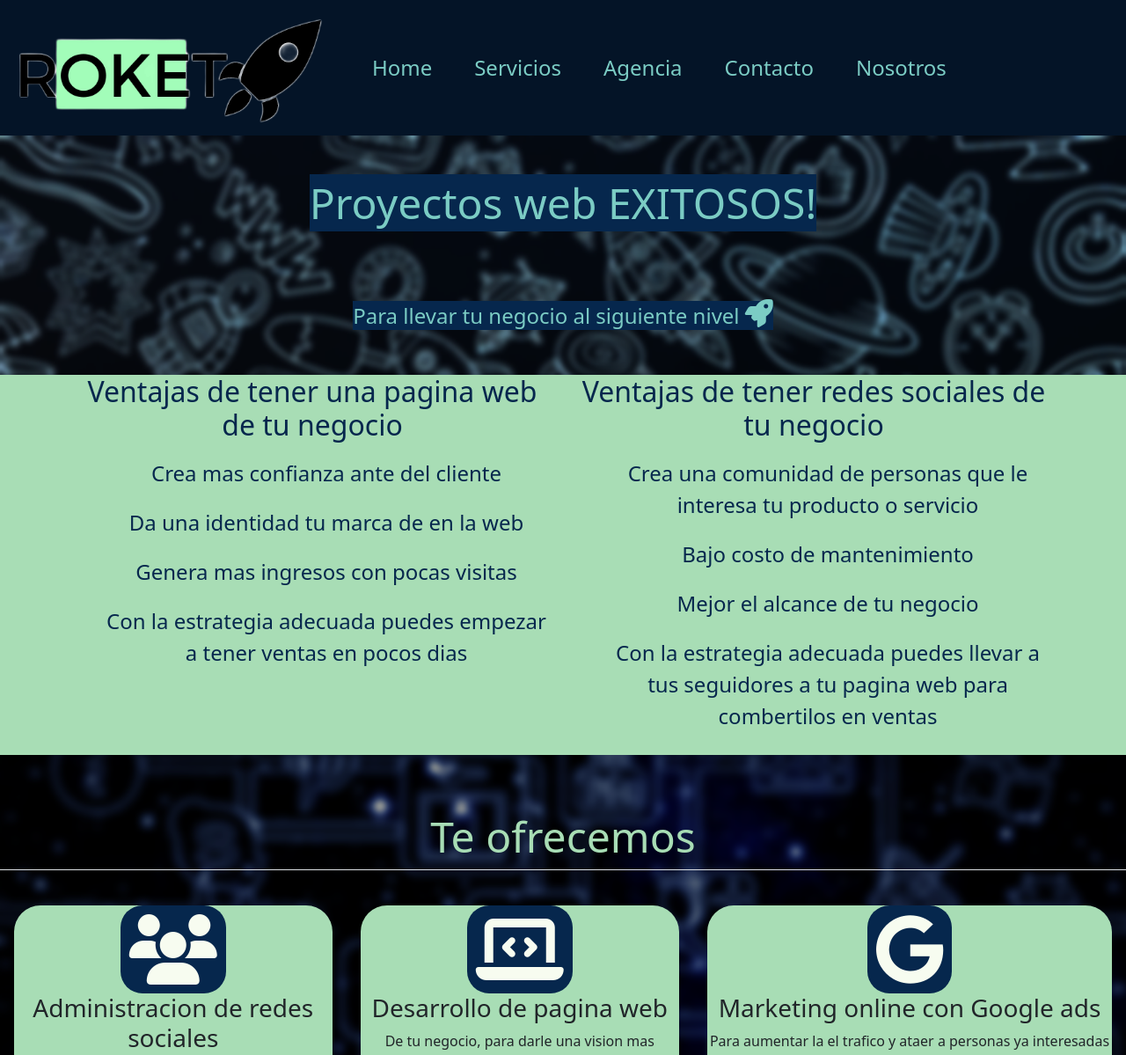
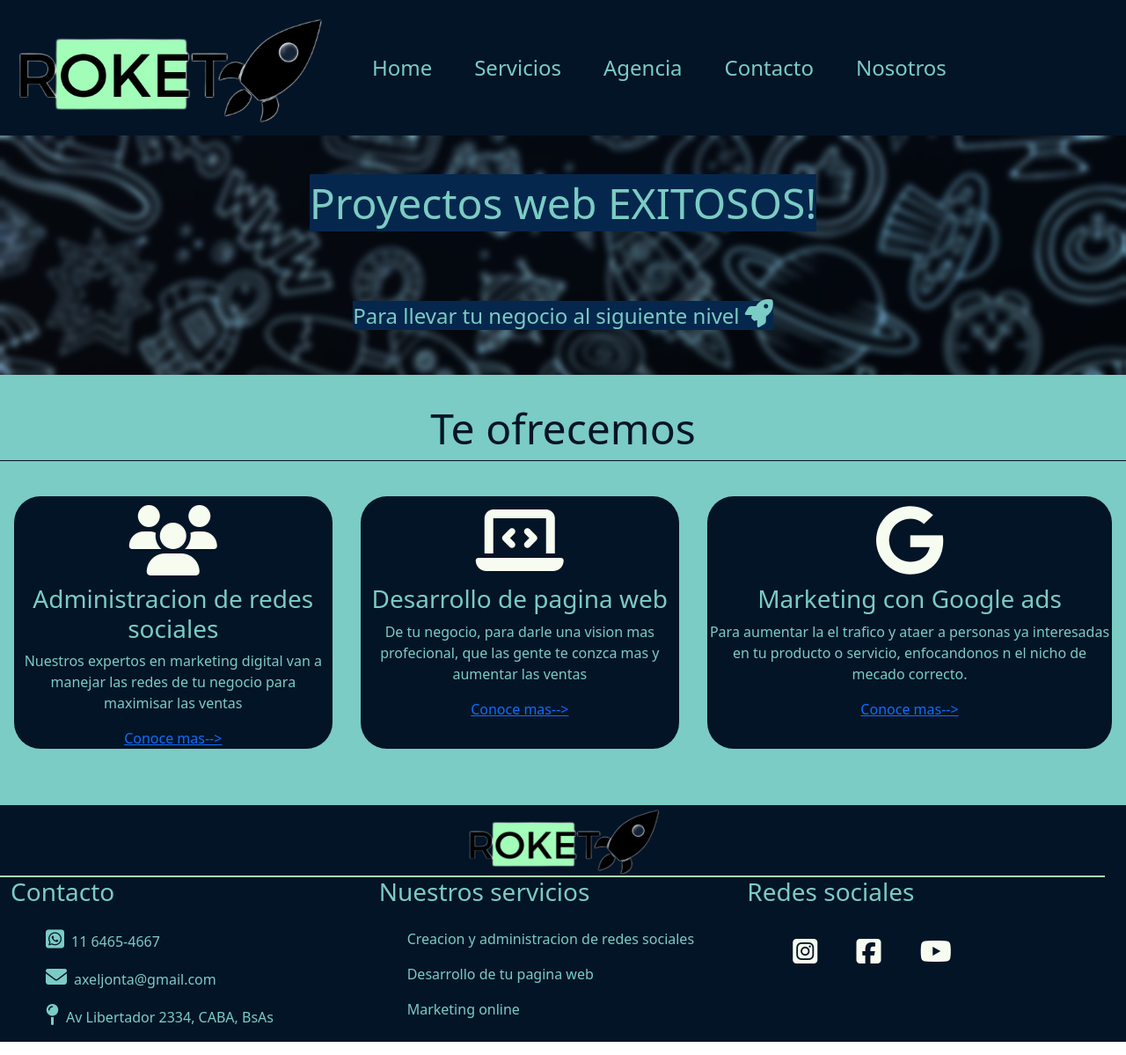
Before and after one commit to Axeljonta/ProyectoFinalWeb, a website: page index.html in a window 1280 px wide. Shown: the top 1199 px of the page at 88% size. Drawn offline with nearby package versions, Linux system fonts and the light colour scheme.

Commit message:
cambio index

```diff
--- a/index.html
+++ b/index.html
@@ -56,36 +56,9 @@
           </div>
         </div>
     </section>
-    </section>
-    <section class="ventajas" >
-      <div class="container">
-      <div class="row "><!--esta mierda me genera scroll sobre el eje x y no puedo solucionalo ayuda:)-->
-        <article class="ventajas_article-boxmodel ventajas_article-tamaños col-md-6 col-xs-12">
-            <h3>Ventajas de tener una pagina web de tu negocio</h3>
-            <ul class="ventajas_ul-style">
-                <li>Crea mas confianza ante del cliente</li>
-                <li>Da una identidad  tu marca de en la web</li>
-                <li>Genera mas ingresos con pocas visitas</li>
-                <li>Con la estrategia adecuada puedes empezar a tener ventas en pocos dias</li>
-            </ul>
-        </article>
-
-        <article class="ventajas-article_boxmodel ventajas_article-tamaños col-md-6 col-xs-12">
-            <h3>Ventajas de tener redes sociales de tu negocio</h3>
-            <ul class="ventajas_ul-style" >
-                <li>Crea una comunidad de personas que le interesa tu producto o servicio</li>
-                <li>Bajo costo de mantenimiento </li>
-                <li>Mejor el alcance de tu negocio</li>
-                <li>Con la estrategia adecuada puedes llevar a tus seguidores a tu pagina web para combertilos en ventas</li>
-            </ul>
-           </div>
-          </div>
-        </article>
-    </section>
-
     <section class="servicios-index ">
      <div class=" servicios_div" >
-      <h2 class="pb-2 border-bottom">Te ofrecemos</h2>
+      <h2 class="pb-2">Te ofrecemos</h2>
       <div class="d-flex  flex-xl-row flex-lg-row flex-column align-items-center justify-content-center flex-nowarp">
         <div class="  servicios_div-background align-self-stretch" data-aos="fade-up">
           <i class="fas fa-users servicios_i-posicion"></i>
@@ -101,7 +74,7 @@
       </div>
       <div class="servicios_div-background align-self-stretch " data-aos="fade-up">
         <i class="fab fa-google servicios_i-posicion"></i>
-        <h3>Marketing online con Google ads</h3>
+        <h3>Marketing con Google ads</h3>
         <p>Para aumentar la el trafico y ataer a personas ya interesadas en tu producto o servicio, enfocandonos n el nicho de mecado correcto.</p>
         <a href="view/servicios.html" class="icon-link">Conoce mas--></a>
       </div>
--- a/scss/_indexstyle.scss
+++ b/scss/_indexstyle.scss
@@ -7,47 +7,34 @@ $color6:#0868ac ;
 $color7:#084081;
 $color8:#06274d;
 $color9:#041427;
-.ventajas {
-    background-color: $color2;
-    color: $color8;
-    .ventajas_article-tamaños{
-        text-align: center;
-        h3{
-            font-size: 2rem;
-        }
-        ul li{
-            font-size: 1.5rem;
-            padding: 10px 0px;
-        }
-    }
-}
 .servicios-index{
-    background-image: url(../assets/fondoindex.png);
+    background-color:$color3;
     background-repeat: no-repeat;
     background-size: cover;
-    padding: 4rem 0px;
+    padding: 2rem 0px 4rem 0px;
     justify-content: center !important;
     text-align: center;
       h2{
+          border-bottom: 1px solid $color9;
           border-radius: 0px;
-          color: $color2;
+          color: $color9;
           text-align: center;
           font-size: 3rem;
           backdrop-filter: brum(10px);
         }
       .servicios_div-background{
-          background-color: $color2;
+          background-color: $color9;
           margin: 0px 2px;
           border-radius: 30px;
           margin: 0px 1rem;
           margin-top: 2rem;
           height: auto;
           width: auto;
+          color:$color3;
 
           .servicios_i-posicion{
               font-size: 5rem;
               color: $color1;
-              background-color: $color8;
               padding: 10px;
               border-radius: 25px;}
               .servicios_h4-posiciones{
--- a/scss/_style.scss
+++ b/scss/_style.scss
@@ -3,6 +3,7 @@
 @import "footerstyle";
 @import "encabezado";
 @import "servicios";
+@import "agencia";
 @mixin overflow-none {
     overflow-x: hidden !important;
     }
```
Also changed, not shown: css/estilo.css, scss/_agencia.scss (added).
